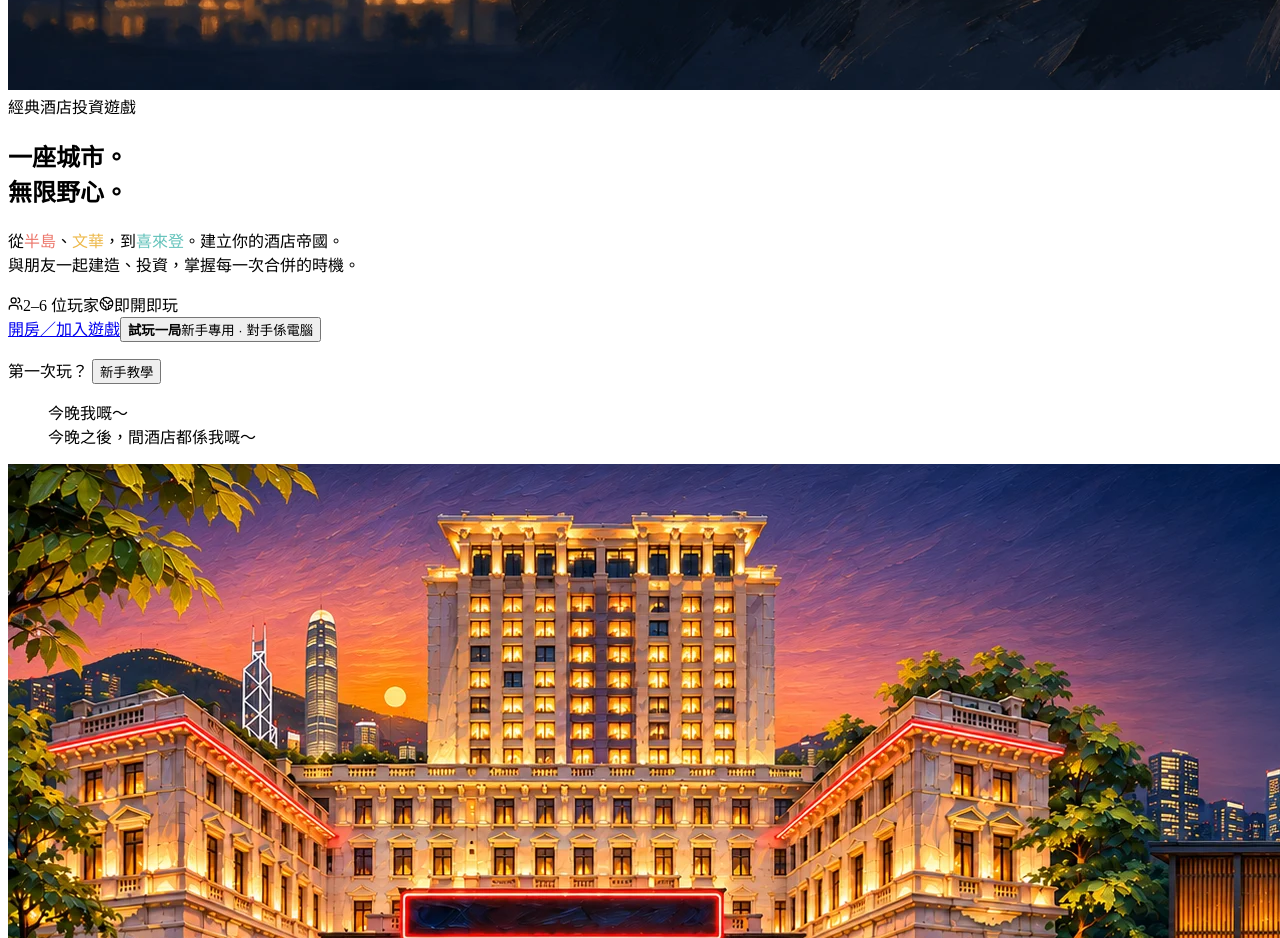
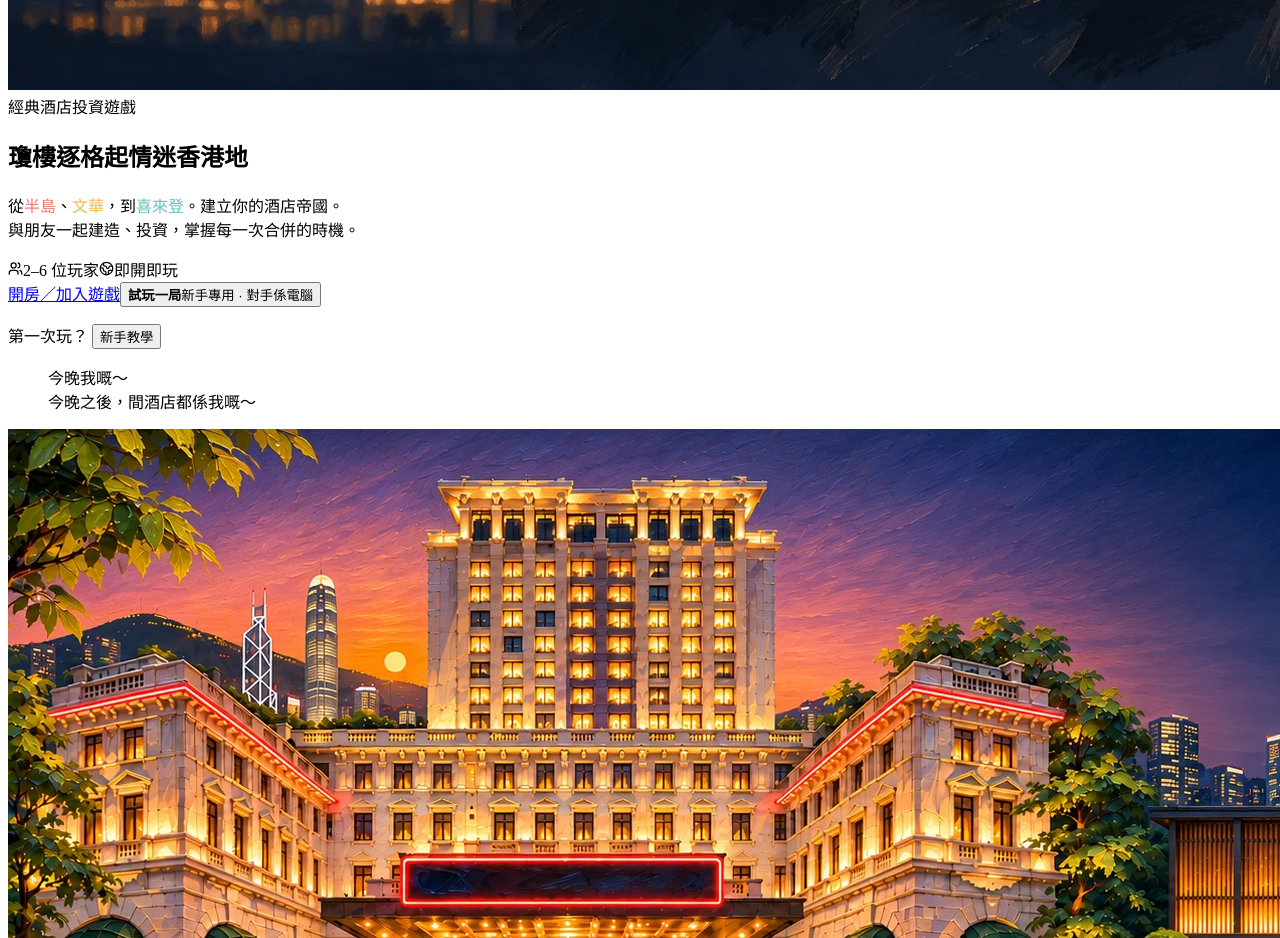
Before and after one commit to bruce-tp/acquire-boardgame, a Next.js app: page / in a window 1280 px wide. Shown: the part 1040-1978 px from the top of the page. Built offline with nearby package versions, Linux system fonts and the light colour scheme.

Commit message:
Set the new Chinese homepage tagline

```diff
--- a/app/globals.css
+++ b/app/globals.css
@@ -876,3 +876,5 @@
   :root:lang(en) .landing-immersive .landing-toast-art { top: auto; bottom: 21%; }
   :root:lang(en) .landing-toast-quote { top: auto; bottom: 53vw; }
 }
+
+.hero-title-line { display: block; }
--- a/app/page.tsx
+++ b/app/page.tsx
@@ -117,7 +117,7 @@ const total=view?quantities.reduce((n,q,c)=>n+q*price(view as any,c),0):0,totalQ
 return <main className={playing?'app playing':'app'}><header className="topbar"><button className="brand" onClick={()=>view?setConfirmLeave(true):null} aria-label="Big Ambition home"><span className="brand-mark">B<span/></span><span>BIG AMBITION<small>{t("酒店交易所", "THE HOTEL EXCHANGE")}</small></span></button><div className="top-right"><LanguageSwitch/><button className="text-button price-guide-button" onClick={()=>setPriceGuide(true)}><Landmark size={17}/><span>{t("股價表", "Price guide")}</span></button><button className="text-button" onClick={()=>setTutorial(true)}><BookOpen size={17}/><span>{t("新手教學", "Learn to play")}</span></button><SoundControls sound={sound} volume={volume} error={audioError} toggle={toggleSound} setVolume={setVolume} preview={previewSound}/></div></header>
 {!playing?<><div className="landing landing-immersive">
 <div className="landing-showcase">
-<section className="hero hotel-landing-hero"><img className="landing-toast-art" src="/art/gatsby-toast-v1.webp" alt="" aria-hidden="true" draggable={false} width={1536} height={1024}/><div className="hero-copy"><span className="eyebrow"><span className="line"/>{t("經典酒店投資遊戲", "A CLASSIC GAME OF AMBITION")}</span>{language==='en'?<h1 className="hero-title-en">Build a city.<em>Build an empire.</em></h1>:<h1>一座城市。<br/>無限<span>野心。</span></h1>}<p className="hero-desc">{hotelText(t('從半島、文華，到喜來登。建立你的酒店帝國。', 'From The Peninsula to Mandarin Oriental and Sheraton Hong Kong, build your hotel empire.'), true)}<br/>{t('與朋友一起建造、投資，掌握每一次合併的時機。', 'Build, invest and time your mergers as you play with friends.')}</p><div className="hero-tags"><span><Users size={15}/>{t("2–6 位玩家", "2–6 players")}</span><span><Globe2 size={15}/>{t("即開即玩", "in your browser")}</span></div><div className="hero-actions">
+<section className="hero hotel-landing-hero"><img className="landing-toast-art" src="/art/gatsby-toast-v1.webp" alt="" aria-hidden="true" draggable={false} width={1536} height={1024}/><div className="hero-copy"><span className="eyebrow"><span className="line"/>{t("經典酒店投資遊戲", "A CLASSIC GAME OF AMBITION")}</span>{language==='en'?<h1 className="hero-title-en">Build a city.<em>Build an empire.</em></h1>:<h1>瓊樓逐格起<span className="hero-title-line">情迷香港地</span></h1>}<p className="hero-desc">{hotelText(t('從半島、文華，到喜來登。建立你的酒店帝國。', 'From The Peninsula to Mandarin Oriental and Sheraton Hong Kong, build your hotel empire.'), true)}<br/>{t('與朋友一起建造、投資，掌握每一次合併的時機。', 'Build, invest and time your mergers as you play with friends.')}</p><div className="hero-tags"><span><Users size={15}/>{t("2–6 位玩家", "2–6 players")}</span><span><Globe2 size={15}/>{t("即開即玩", "in your browser")}</span></div><div className="hero-actions">
   <a className="primary hero-play-link" href="#room-entry">{view?t("前往房間", "Your table"):t("開房／加入遊戲", "Play with friends")}</a>
   {!view&&<button type="button" className="secondary hero-practice-link" onClick={practice} disabled={busy}>
     <strong>{t("試玩一局", "Play a practice game")}</strong>
```
Also changed, not shown: public/fonts/cover-genwanmin.woff.
